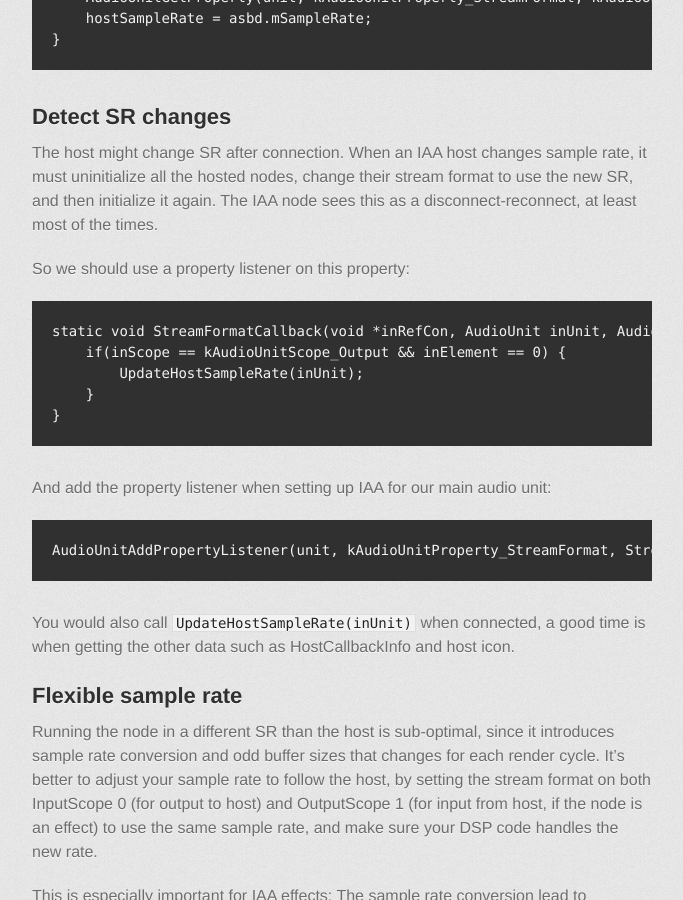
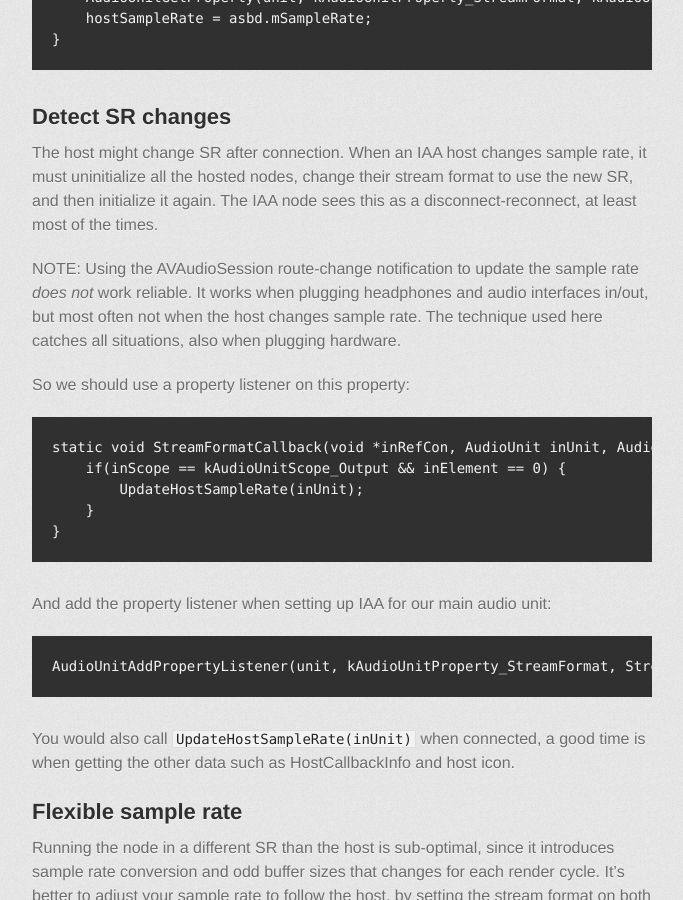
Before and after one commit to lijon/lijon.github.io, a Jekyll site: the page built from iaa_sample_rates.md, in a window 1280 px wide and 900 px high, scrolled down 691 px. Shown: the whole window, without its empty margins (298-981 px from the left). Built offline with Jekyll 4.4.1, drawn with Linux system fonts in a browser that asks for light colours; some web fonts are replaced.

Commit message:
update IAA sample rate

````diff
--- a/iaa_sample_rates.md
+++ b/iaa_sample_rates.md
@@ -26,6 +26,8 @@ static void UpdateHostSampleRate(AudioUnit unit) {
 
 The host might change SR after connection. When an IAA host changes sample rate, it must uninitialize all the hosted nodes, change their stream format to use the new SR, and then initialize it again. The IAA node sees this as a disconnect-reconnect, at least most of the times.
 
+NOTE: Using the AVAudioSession route-change notification to update the sample rate *does not* work reliable. It works when plugging headphones and audio interfaces in/out, but most often not when the host changes sample rate. The technique used here catches all situations, also when plugging hardware.
+
 So we should use a property listener on this property:
 
 ```c
````
